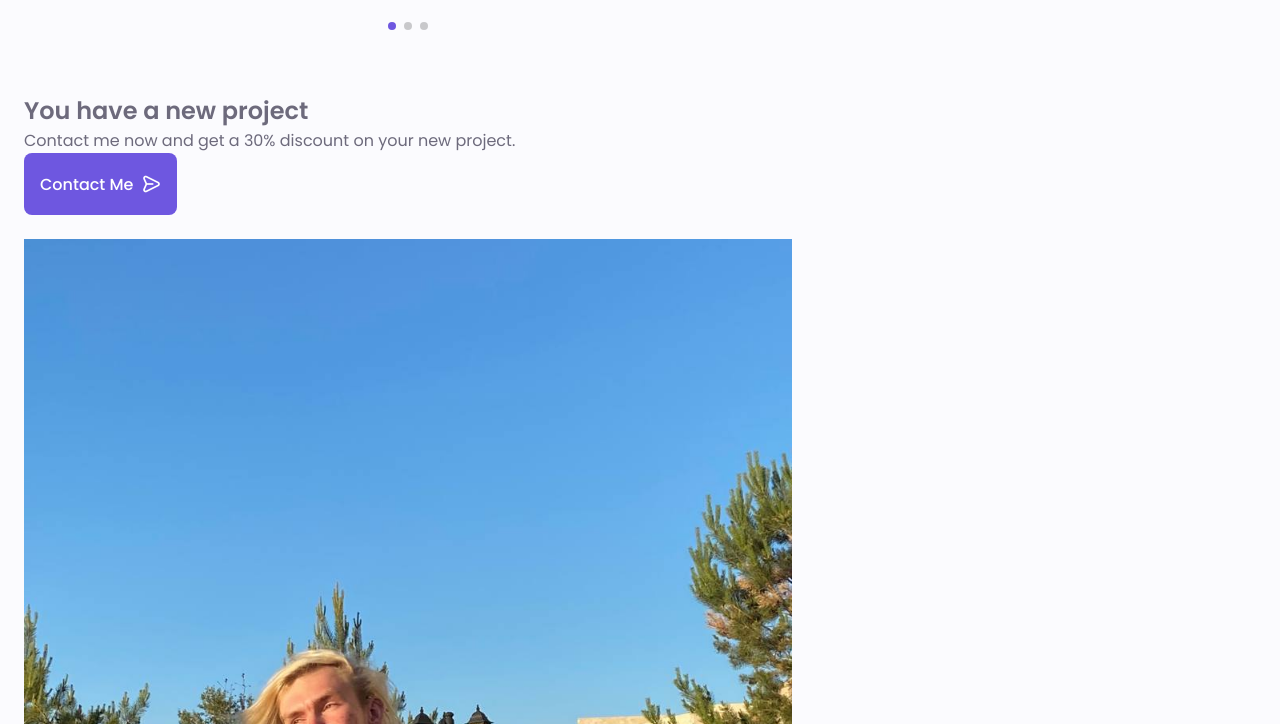
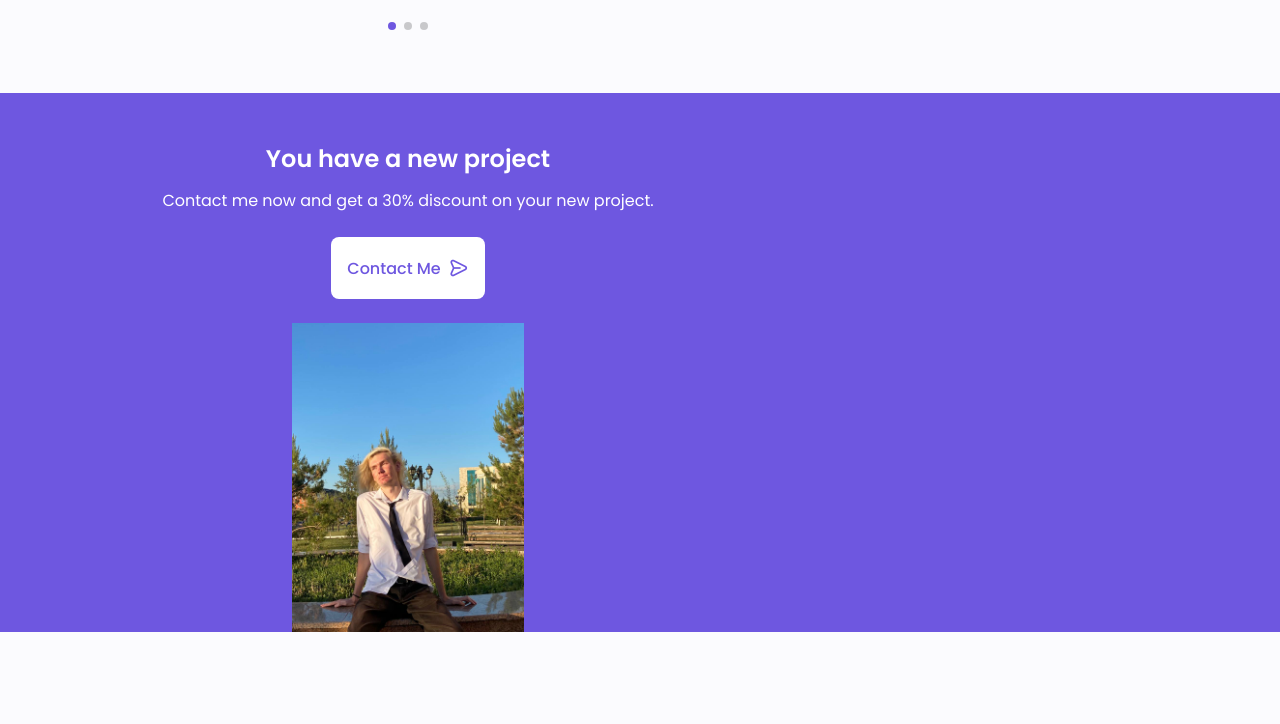
Before and after one commit to AlexanderLukashuk/Portfolio, a plain HTML site: page index.html in a window 1280 px wide. Shown: the part 3596-4320 px from the top of the page. Drawn offline with nearby package versions, Linux system fonts and the light colour scheme.

Commit message:
Added styles for project section

```diff
--- a/assets/css/styles.css
+++ b/assets/css/styles.css
@@ -699,3 +699,40 @@ img {
 .swiper-pagination-bullet {
     outline: none;
 }
+
+.project {
+    text-align: center;
+}
+
+.project__bg {
+    background-color: var(--first-color-second);
+    padding-top: 3rem;
+}
+
+.project__title {
+    font-size: var(--h2-font-size);
+    margin-bottom: var(--mb-0-75);
+}
+
+.project__description {
+    margin-bottom: var(--mb-1-5);
+}
+
+.project__title,
+.project__description {
+    color: #FFF;
+}
+
+.project__img {
+    width: 232px;
+    justify-self: center;
+}
+
+.button--white {
+    background-color: #FFF;
+    color: var(--first-color);
+}
+
+.button--white:hover {
+    background-color: #FFF;
+}
```
